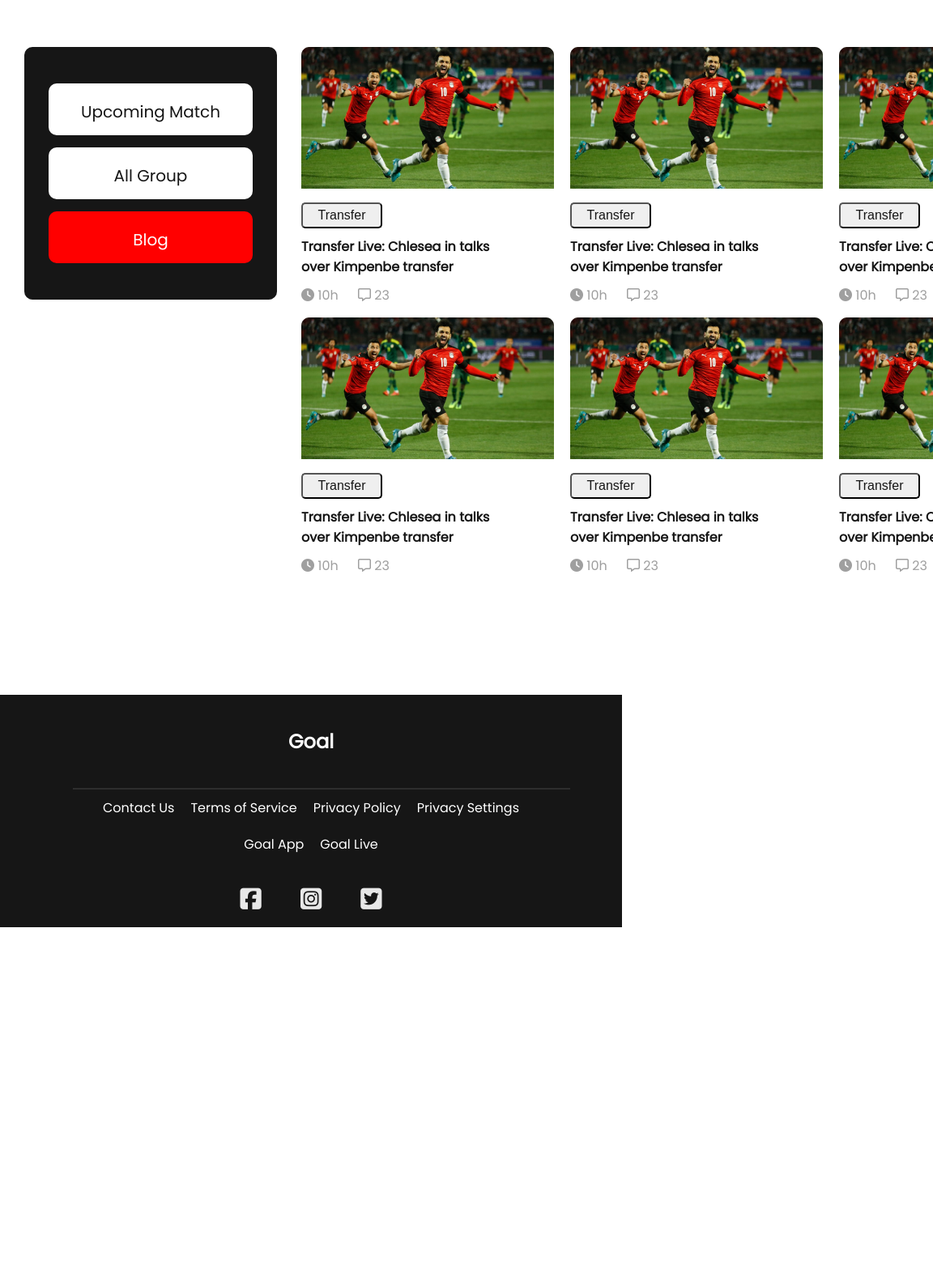
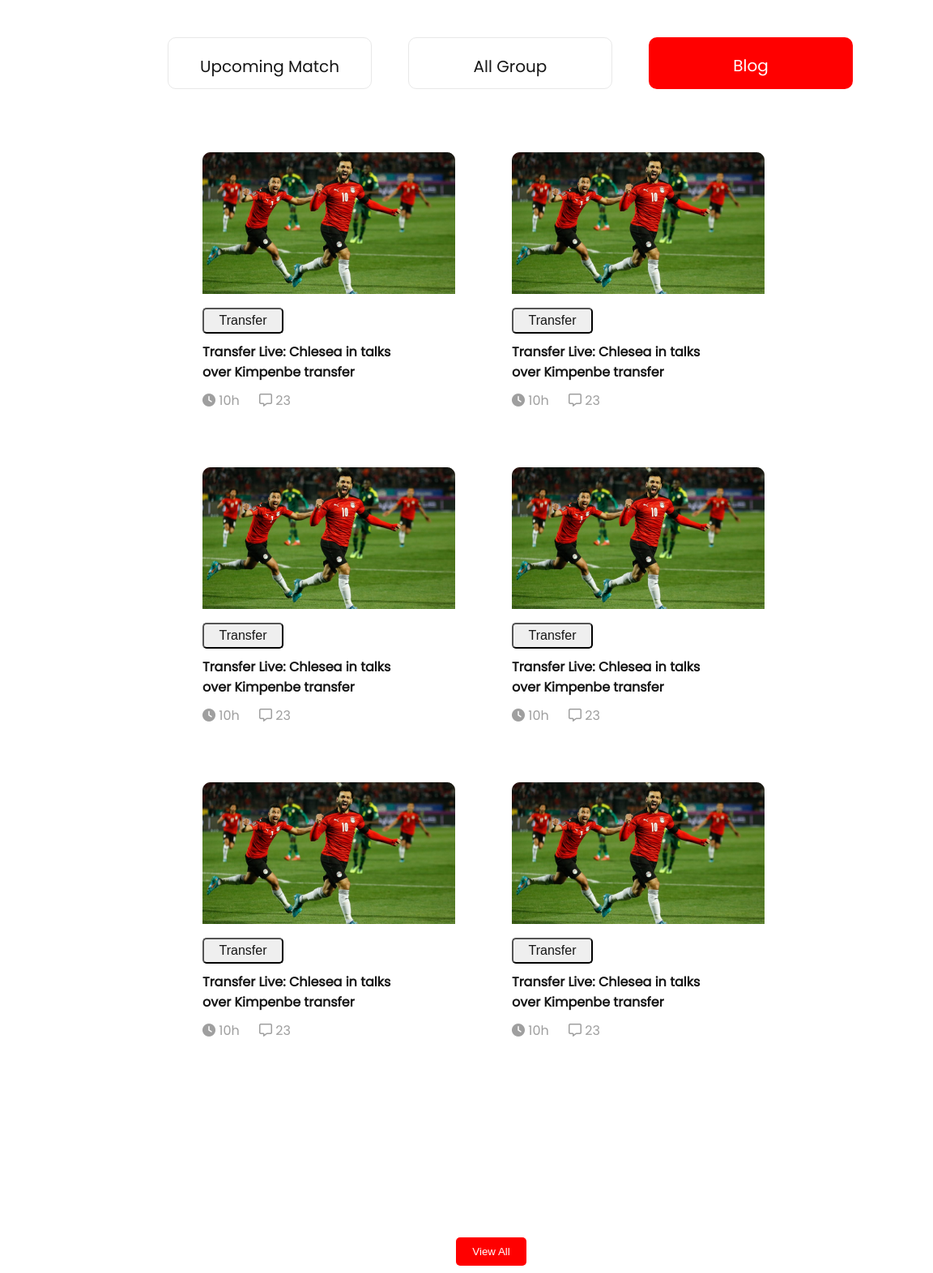
Before and after one commit to Shuvosarker4/second-assignment, a plain HTML site: page index.html in a window 768 px wide. Shown: the part 648-2220 px from the top of the page at 81% size, 1152 px wide, since content can reach past the window. Before the commit the page ends 1793 px from the top, so only its background shows below. Drawn offline with Linux system fonts and the light colour scheme.

Commit message:
complate

```diff
--- a/style.css
+++ b/style.css
@@ -367,7 +367,78 @@ hr{
     }
     /* card section media query for mobile view end */
     /* footer section media query for mobile view start */
-
-
+    .footer-section{
+        margin-top: 1750px;
+        width: 375px;
+        height: 412px;
+    }
+    .top{
+        flex-direction: column;
+    }
+    .bottom{
+        flex-direction: column;
+    }
+    hr{
+        width: 80%;
+        margin-left: 35px;
+    }
+    .social-media{
+        display: none;
+    }
     /* footer section media query for mobile view end */
 }
+
+/* responsive for tablet */
+@media only screen and (max-width:768px) and (min-width:577px) {
+    .card-section{
+        margin: auto;
+        display: flex;
+        flex-direction: column;
+    }
+    #match-btn{
+        border: 1px solid #E8E8E8;
+        border-radius: 10px;
+    }
+    #group-btn{
+        border: 1px solid #E8E8E8;
+        border-radius: 10px;
+    }
+    .buttons{
+        width: 1200px;
+        height: 100px;
+        background-color: #FFFFFF;
+        flex-direction: row;
+        gap: 45px;
+    }
+    .blog{
+        display: grid;
+        grid-template-columns: repeat(2,1fr);
+        gap: 70px;
+        margin-left: 250px;
+    }
+    .footer-section{
+        margin-top: 15px;
+        margin-left: 200px;
+        width: 800px;
+        height: 412px;
+    }
+    .top{
+        flex-direction: row;
+    }
+    .bottom{
+        flex-direction: row;
+    }
+    hr{
+        width: 80%;
+        margin-left: 65px;
+    }
+    .social-media{
+        display: block;
+    }
+    .view-btn{
+        text-align: center;
+        display: block;
+        margin-top: 730px;
+        margin-left: 450px;
+    }
+}
```
